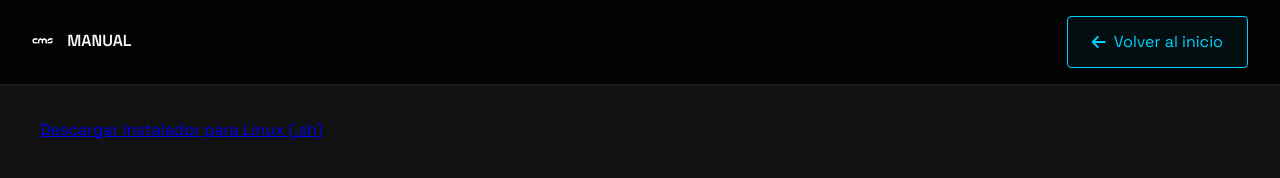
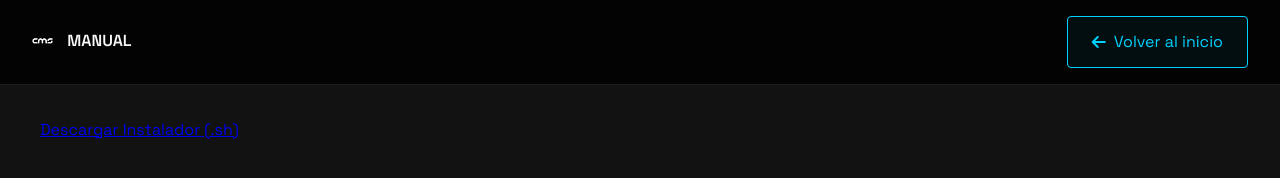
Before and after one commit to CodeMakeSoft/CodeMakeSoft.github.io, a plain HTML site: page documentacion/manual.html in a window 1280 px wide. Drawn offline with Linux system fonts and the light colour scheme.

Commit message:
fix(corrección del nombre)

```diff
--- a/documentacion/manual.html
+++ b/documentacion/manual.html
@@ -112,7 +112,7 @@
 
     <div class="container">
         <a href="../resources/install.sh" download>
-            Descargar Instalador para Linux (.sh)
+            Descargar Instalador (.sh)
         </a>
     </div>
 </body>
```
